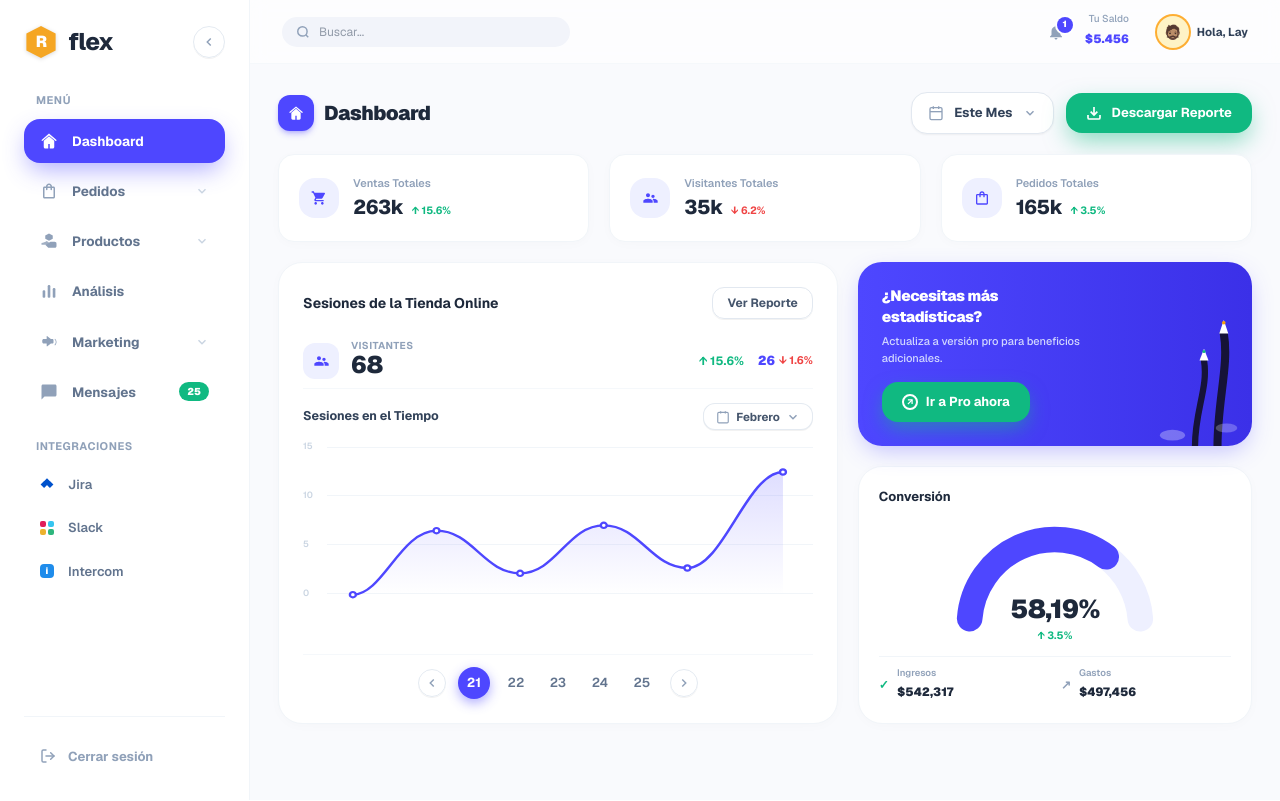
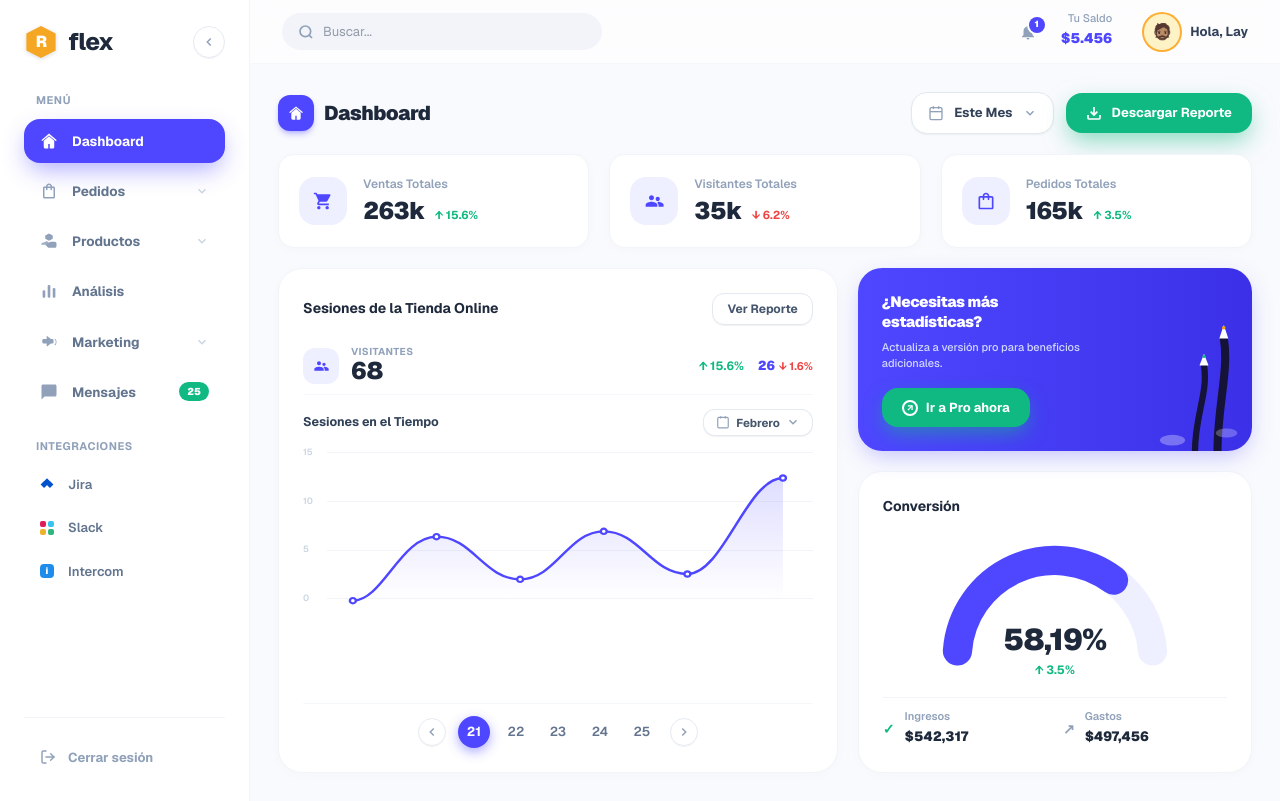
Before and after one commit to simviz12/tareaa2, a Next.js app: page / in a window 1280 px wide. Built offline with nearby package versions, Linux system fonts and the light colour scheme.

Commit message:
style: scale up typography, metric cards, and conversion gauge to balance full-screen view

```diff
--- a/app/page.tsx
+++ b/app/page.tsx
@@ -297,36 +297,36 @@ export default function DashboardPage() {
 
           {/* Header Superior con dimensiones exactas */}
           <header className="h-16 px-6 lg:px-8 flex items-center justify-between border-b border-slate-100/70 bg-white/60 backdrop-blur-sm sticky top-0 z-20">
-            {/* Buscador Píldora Compacto (largo medio exacto) */}
-            <div className="relative w-60 sm:w-72">
-              <svg className="w-3.5 h-3.5 text-slate-400 absolute left-3.5 top-1/2 -translate-y-1/2 pointer-events-none" viewBox="0 0 24 24" fill="none" stroke="currentColor" strokeWidth="2.5">
+            {/* Buscador Píldora */}
+            <div className="relative w-64 sm:w-80">
+              <svg className="w-4 h-4 text-slate-400 absolute left-4 top-1/2 -translate-y-1/2 pointer-events-none" viewBox="0 0 24 24" fill="none" stroke="currentColor" strokeWidth="2.5">
                 <circle cx="11" cy="11" r="8" />
                 <path d="m21 21-4.3-4.3" />
               </svg>
               <input
                 type="text"
                 placeholder="Buscar..."
-                className="w-full bg-[#F2F4FA] text-slate-700 text-xs rounded-full pl-9 pr-3 py-1.5 outline-none border border-transparent focus:border-[#4E47FF]/40 focus:bg-white transition-all"
+                className="w-full bg-[#F2F4FA] text-slate-700 text-[13px] rounded-full pl-10 pr-4 py-2 outline-none border border-transparent focus:border-[#4E47FF]/40 focus:bg-white transition-all"
               />
             </div>
 
             {/* Acciones de Cabecera: Notificaciones, Saldo y Perfil */}
-            <div className="flex items-center gap-5">
+            <div className="flex items-center gap-6">
               {/* Notificación con badge '1' */}
               <NotificationBellWithBadge />
 
               {/* Saldo de Cuenta */}
               <div className="text-right hidden sm:block">
-                <span className="text-[10px] text-slate-400 font-medium block leading-none mb-0.5">Tu Saldo</span>
-                <span className="text-xs font-black text-[#4E47FF] leading-none">$5.456</span>
+                <span className="text-[11px] text-slate-400 font-medium block leading-none mb-0.5">Tu Saldo</span>
+                <span className="text-[14px] font-black text-[#4E47FF] leading-none">$5.456</span>
               </div>
 
               {/* Avatar circular con borde y foto de Lay */}
-              <div className="flex items-center gap-2 pl-2">
-                <div className="w-8 h-8 rounded-full ring-2 ring-amber-500/80 p-0.5 shadow-xs flex items-center justify-center overflow-hidden bg-amber-100">
-                  <span className="text-sm select-none">🧔🏽</span>
+              <div className="flex items-center gap-2.5 pl-2">
+                <div className="w-9 h-9 rounded-full ring-2 ring-amber-500/80 p-0.5 shadow-xs flex items-center justify-center overflow-hidden bg-amber-100">
+                  <span className="text-base select-none">🧔🏽</span>
                 </div>
-                <span className="text-[11.5px] font-bold text-slate-700 hidden sm:inline">Hola, Lay</span>
+                <span className="text-[13px] font-bold text-slate-700 hidden sm:inline">Hola, Lay</span>
               </div>
             </div>
           </header>
@@ -374,15 +374,15 @@ export default function DashboardPage() {
             <div className="grid grid-cols-1 md:grid-cols-3 gap-4 lg:gap-5">
 
               {/* Card 1: Ventas Totales */}
-              <div className="bg-white p-4 lg:p-5 rounded-2xl border border-slate-100 shadow-[0_2px_12px_rgba(0,0,0,0.02)] flex items-center gap-3.5">
-                <div className="w-10 h-10 rounded-2xl bg-[#EEF0FF] flex items-center justify-center text-[#4E47FF] shrink-0">
-                  <CartIcon className="w-4 h-4 text-[#4E47FF]" />
+              <div className="bg-white p-5 rounded-2xl border border-slate-100 shadow-[0_2px_12px_rgba(0,0,0,0.02)] flex items-center gap-4">
+                <div className="w-12 h-12 rounded-2xl bg-[#EEF0FF] flex items-center justify-center text-[#4E47FF] shrink-0">
+                  <CartIcon className="w-5 h-5 text-[#4E47FF]" />
                 </div>
                 <div>
-                  <span className="text-[11px] font-semibold text-slate-400 block mb-0.5">Ventas Totales</span>
-                  <div className="flex items-baseline gap-2">
-                    <span className="text-xl font-extrabold text-[#1E293B] tracking-tight">263k</span>
-                    <span className="inline-flex items-center text-[10.5px] font-bold text-[#10B981]">
+                  <span className="text-[12px] font-semibold text-slate-400 block mb-0.5">Ventas Totales</span>
+                  <div className="flex items-baseline gap-2.5">
+                    <span className="text-2xl font-black text-[#1E293B] tracking-tight">263k</span>
+                    <span className="inline-flex items-center text-[11.5px] font-bold text-[#10B981]">
                       ↑ 15.6%
                     </span>
                   </div>
@@ -390,15 +390,15 @@ export default function DashboardPage() {
               </div>
 
               {/* Card 2: Visitantes Totales */}
-              <div className="bg-white p-4 lg:p-5 rounded-2xl border border-slate-100 shadow-[0_2px_12px_rgba(0,0,0,0.02)] flex items-center gap-3.5">
-                <div className="w-10 h-10 rounded-2xl bg-[#EEF0FF] flex items-center justify-center text-[#4E47FF] shrink-0">
-                  <TwoUsersIcon className="w-4 h-4 text-[#4E47FF]" />
+              <div className="bg-white p-5 rounded-2xl border border-slate-100 shadow-[0_2px_12px_rgba(0,0,0,0.02)] flex items-center gap-4">
+                <div className="w-12 h-12 rounded-2xl bg-[#EEF0FF] flex items-center justify-center text-[#4E47FF] shrink-0">
+                  <TwoUsersIcon className="w-5 h-5 text-[#4E47FF]" />
                 </div>
                 <div>
-                  <span className="text-[11px] font-semibold text-slate-400 block mb-0.5">Visitantes Totales</span>
-                  <div className="flex items-baseline gap-2">
-                    <span className="text-xl font-extrabold text-[#1E293B] tracking-tight">35k</span>
-                    <span className="inline-flex items-center text-[10.5px] font-bold text-[#EF4444]">
+                  <span className="text-[12px] font-semibold text-slate-400 block mb-0.5">Visitantes Totales</span>
+                  <div className="flex items-baseline gap-2.5">
+                    <span className="text-2xl font-black text-[#1E293B] tracking-tight">35k</span>
+                    <span className="inline-flex items-center text-[11.5px] font-bold text-[#EF4444]">
                       ↓ 6.2%
                     </span>
                   </div>
@@ -406,15 +406,15 @@ export default function DashboardPage() {
               </div>
 
               {/* Card 3: Pedidos Totales */}
-              <div className="bg-white p-4 lg:p-5 rounded-2xl border border-slate-100 shadow-[0_2px_12px_rgba(0,0,0,0.02)] flex items-center gap-3.5">
-                <div className="w-10 h-10 rounded-2xl bg-[#EEF0FF] flex items-center justify-center text-[#4E47FF] shrink-0">
-                  <TotalOrdersIcon className="w-4 h-4 text-[#4E47FF]" />
+              <div className="bg-white p-5 rounded-2xl border border-slate-100 shadow-[0_2px_12px_rgba(0,0,0,0.02)] flex items-center gap-4">
+                <div className="w-12 h-12 rounded-2xl bg-[#EEF0FF] flex items-center justify-center text-[#4E47FF] shrink-0">
+                  <TotalOrdersIcon className="w-5 h-5 text-[#4E47FF]" />
                 </div>
                 <div>
-                  <span className="text-[11px] font-semibold text-slate-400 block mb-0.5">Pedidos Totales</span>
-                  <div className="flex items-baseline gap-2">
-                    <span className="text-xl font-extrabold text-[#1E293B] tracking-tight">165k</span>
-                    <span className="inline-flex items-center text-[10.5px] font-bold text-[#10B981]">
+                  <span className="text-[12px] font-semibold text-slate-400 block mb-0.5">Pedidos Totales</span>
+                  <div className="flex items-baseline gap-2.5">
+                    <span className="text-2xl font-black text-[#1E293B] tracking-tight">165k</span>
+                    <span className="inline-flex items-center text-[11.5px] font-bold text-[#10B981]">
                       ↑ 3.5%
                     </span>
                   </div>
@@ -638,14 +638,14 @@ export default function DashboardPage() {
                 </div>
 
                 {/* Módulo Conversión Fiel: arco grande semicircular y textos exactos */}
-                <div className="bg-white p-5 rounded-3xl border border-slate-100 shadow-[0_2px_12px_rgba(0,0,0,0.02)] flex flex-col justify-between">
-                  <div className="flex items-center justify-between mb-0.5">
-                    <h3 className="text-[13px] font-bold text-[#1E293B]">Conversión</h3>
+                <div className="bg-white p-6 rounded-3xl border border-slate-100 shadow-[0_2px_12px_rgba(0,0,0,0.02)] flex flex-col justify-between">
+                  <div className="flex items-center justify-between mb-1">
+                    <h3 className="text-[14px] font-bold text-[#1E293B]">Conversión</h3>
                   </div>
 
                   {/* Gráfico de Medio Anillo con proporción amplia idéntica a la referencia */}
-                  <div className="relative flex flex-col items-center justify-center pt-1">
-                    <svg className="w-56 h-28 overflow-visible" viewBox="0 0 200 105">
+                  <div className="relative flex flex-col items-center justify-center pt-2">
+                    <svg className="w-64 h-32 overflow-visible" viewBox="0 0 200 105">
                       {/* Segmento inactivo azul claro suave (41.81%) */}
                       <path
                         d="M 148 42 A 80 80 0 0 1 180 100"
@@ -665,28 +665,28 @@ export default function DashboardPage() {
                     </svg>
 
                     {/* Porcentaje Central y Crecimiento */}
-                    <div className="text-center -mt-7 mb-1.5">
-                      <span className="text-[26px] font-black text-[#1E293B] block tracking-tight leading-none">58,19%</span>
-                      <span className="inline-flex items-center text-[10.5px] font-bold text-[#10B981] mt-1">
+                    <div className="text-center -mt-8 mb-2">
+                      <span className="text-[30px] font-black text-[#1E293B] block tracking-tight leading-none">58,19%</span>
+                      <span className="inline-flex items-center text-[12px] font-bold text-[#10B981] mt-1.5">
                         ↑ 3.5%
                       </span>
                     </div>
                   </div>
 
                   {/* Resumen Inferior: Ingresos ($542,317) y Gastos ($497,456) */}
-                  <div className="grid grid-cols-2 gap-3 pt-2.5 border-t border-slate-100 mt-1">
-                    <div className="flex items-center gap-2">
-                      <span className="text-[#10B981] text-xs font-bold">✓</span>
+                  <div className="grid grid-cols-2 gap-4 pt-3 border-t border-slate-100 mt-2">
+                    <div className="flex items-center gap-2.5">
+                      <span className="text-[#10B981] text-sm font-bold">✓</span>
                       <div>
-                        <span className="text-[9.5px] font-semibold text-slate-400 block leading-tight">Ingresos</span>
-                        <span className="text-xs font-black text-[#1E293B] leading-tight">$542,317</span>
+                        <span className="text-[11px] font-semibold text-slate-400 block leading-tight">Ingresos</span>
+                        <span className="text-[13.5px] font-black text-[#1E293B] leading-tight">$542,317</span>
                       </div>
                     </div>
-                    <div className="flex items-center gap-2">
-                      <span className="text-slate-400 text-xs font-bold">↗</span>
+                    <div className="flex items-center gap-2.5">
+                      <span className="text-slate-400 text-sm font-bold">↗</span>
                       <div>
-                        <span className="text-[9.5px] font-semibold text-slate-400 block leading-tight">Gastos</span>
-                        <span className="text-xs font-black text-[#1E293B] leading-tight">$497,456</span>
+                        <span className="text-[11px] font-semibold text-slate-400 block leading-tight">Gastos</span>
+                        <span className="text-[13.5px] font-black text-[#1E293B] leading-tight">$497,456</span>
                       </div>
                     </div>
                   </div>
```
